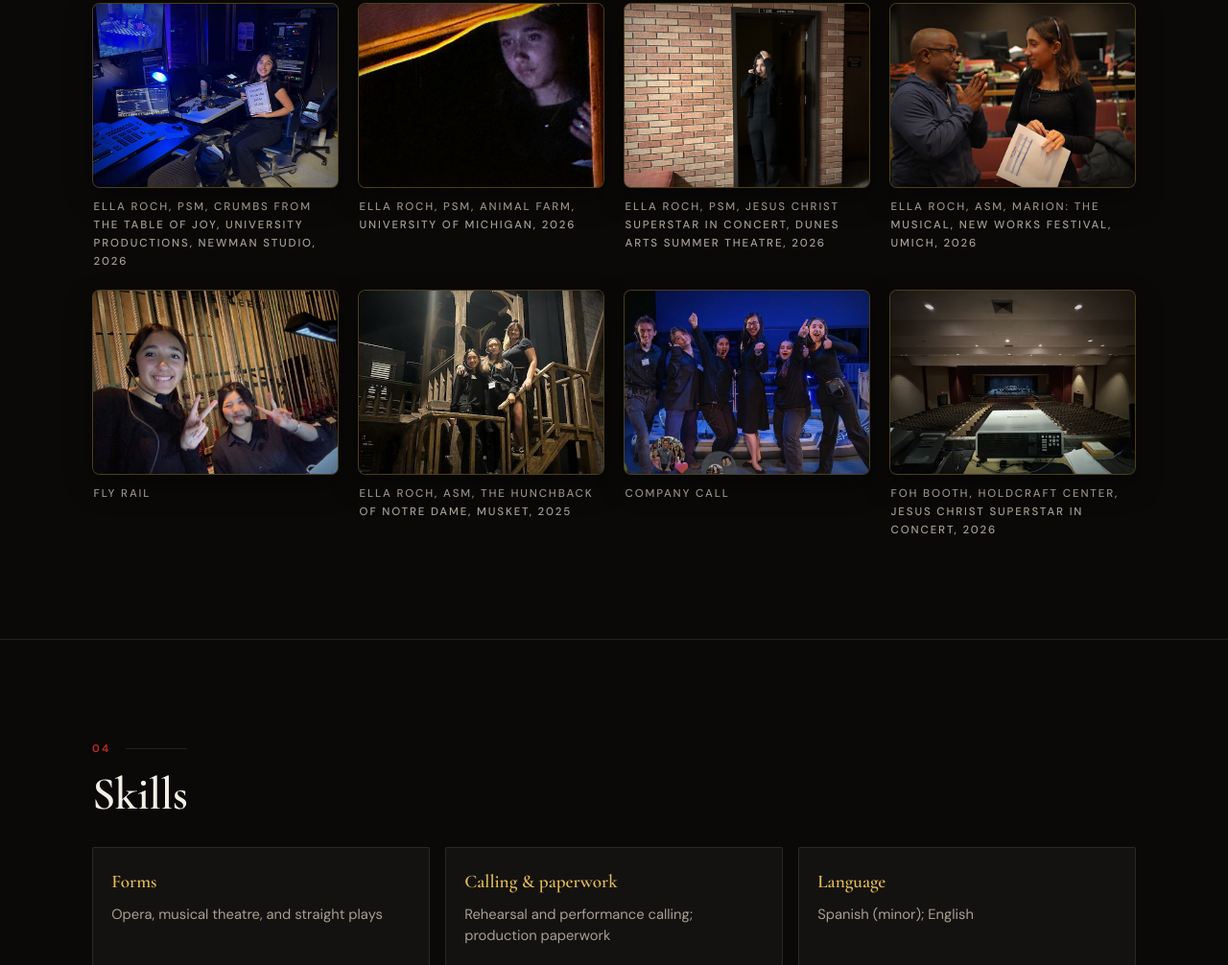
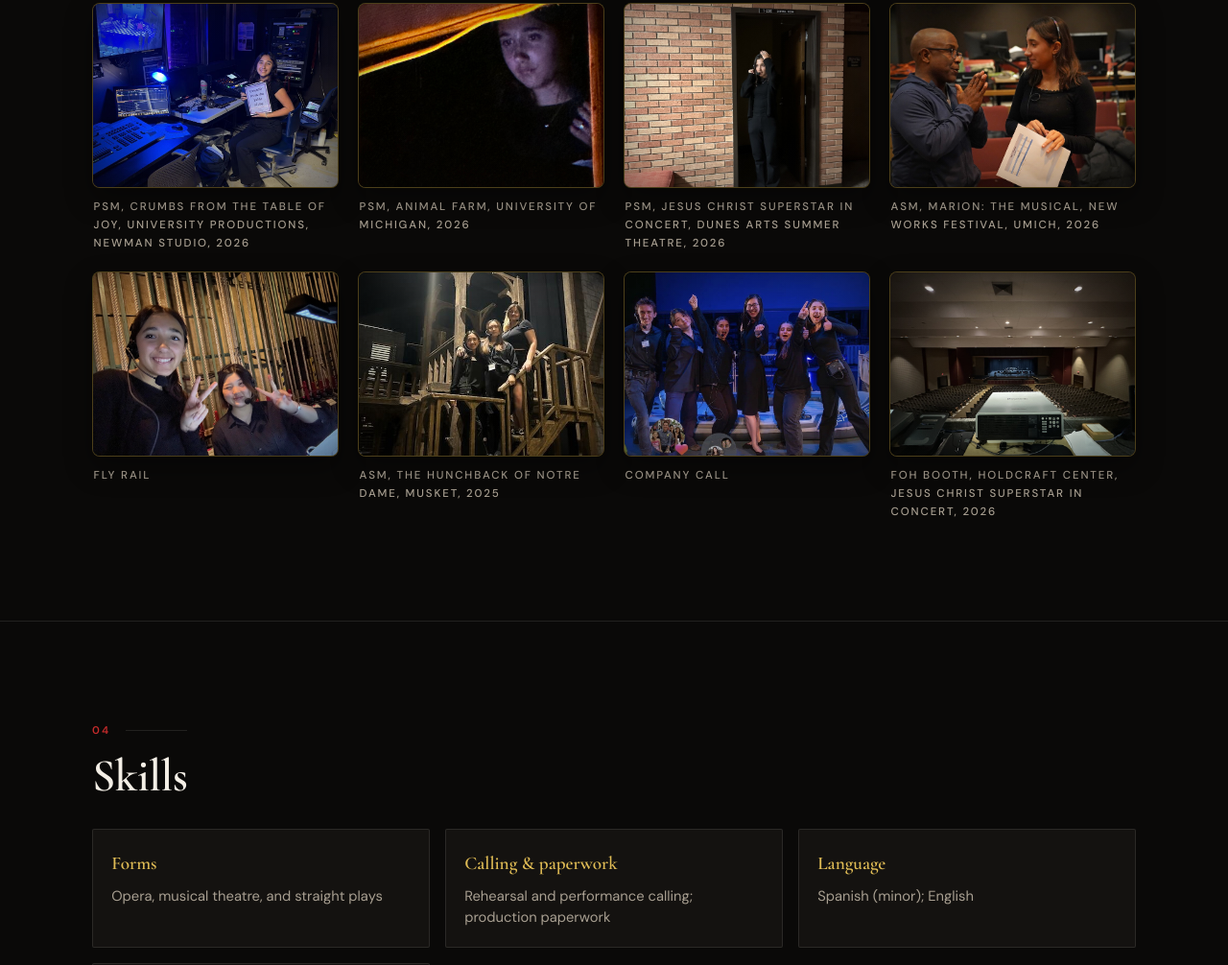
Before and after one commit to chisurf1/ella-roch-production, a plain HTML site: page index.html in a window 1280 px wide. Shown: the part 4598-5604 px from the top of the page at 96% size. Drawn offline with nearby package versions, Linux system fonts and the light colour scheme.

Commit message:
Backstage captions: drop Ella's name

```diff
--- a/index.html
+++ b/index.html
@@ -1289,7 +1289,7 @@
                   style="object-position: 50% 30%;"
                 />
               </div>
-              <figcaption>Ella Roch, PSM, Crumbs from the Table of Joy, University Productions, Newman Studio, 2026</figcaption>
+              <figcaption>PSM, Crumbs from the Table of Joy, University Productions, Newman Studio, 2026</figcaption>
             </figure>
           </li>
 
@@ -1305,7 +1305,7 @@
                   decoding="async"
                 />
               </div>
-              <figcaption>Ella Roch, PSM, Animal Farm, University of Michigan, 2026</figcaption>
+              <figcaption>PSM, Animal Farm, University of Michigan, 2026</figcaption>
             </figure>
           </li>
 
@@ -1321,7 +1321,7 @@
                   decoding="async"
                 />
               </div>
-              <figcaption>Ella Roch, PSM, Jesus Christ Superstar in Concert, Dunes Arts Summer Theatre, 2026</figcaption>
+              <figcaption>PSM, Jesus Christ Superstar in Concert, Dunes Arts Summer Theatre, 2026</figcaption>
             </figure>
           </li>
           <li>
@@ -1336,7 +1336,7 @@
                   decoding="async"
                 />
               </div>
-              <figcaption>Ella Roch, ASM, Marion: The Musical, New Works Festival, UMich, 2026</figcaption>
+              <figcaption>ASM, Marion: The Musical, New Works Festival, UMich, 2026</figcaption>
             </figure>
           </li>
           <li>
@@ -1366,7 +1366,7 @@
                   decoding="async"
                 />
               </div>
-              <figcaption>Ella Roch, ASM, The Hunchback of Notre Dame, MUSKET, 2025</figcaption>
+              <figcaption>ASM, The Hunchback of Notre Dame, MUSKET, 2025</figcaption>
             </figure>
           </li>
           <li>
```
